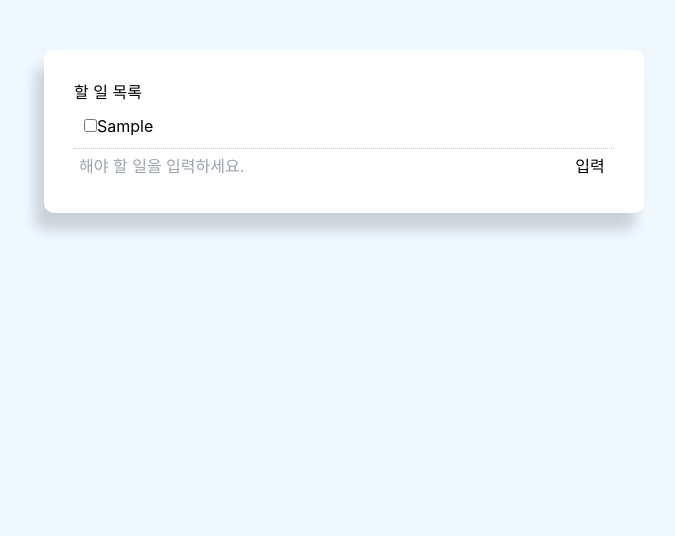
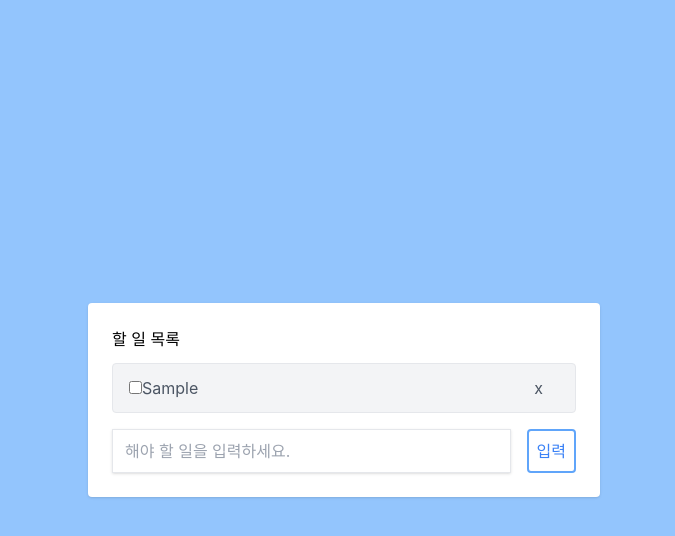
Before and after one commit to Sophiee5/react-todo-app, a React (Create React App) app: page / in a window 1280 px wide. Both pictures are taken after typing "Sample" into the empty fields and a click on the input "입력". Shown: the top 536 px of the page, without its empty margins (296-971 px from the left). Built offline with nearby package versions, Linux system fonts and the light colour scheme.

Commit message:
drag & drop 기능 추가

```diff
--- a/package.json
+++ b/package.json
@@ -7,6 +7,7 @@
     "@testing-library/react": "^13.3.0",
     "@testing-library/user-event": "^13.5.0",
     "react": "^18.2.0",
+    "react-beautiful-dnd": "^13.1.0",
     "react-dom": "^18.2.0",
     "react-scripts": "5.0.1",
     "web-vitals": "^2.1.4"
--- a/src/App.css
+++ b/src/App.css
@@ -1,16 +1,3 @@
 @tailwind base;
 @tailwind components;
 @tailwind utilities;
-
-.container {
-    margin: auto;
-    max-width: 600px;
-}
-
-.todoBlock {
-    padding: 30px;
-    margin-top: 50px;
-    background: #fff;
-    border-radius: 10px;
-    box-shadow: -9px 17px 13px rgb(0 0 0 / 16%);
-}
--- a/src/App.js
+++ b/src/App.js
@@ -1,7 +1,7 @@
 import React, { useState } from "react";
 import "./App.css";
 import Form from "./components/Form";
-import List from "./components/List";
+import Lists from "./components/Lists";
 
 export default function App() {
   const [todoData, setTodoData] = useState([]);
@@ -27,14 +27,13 @@
   };
 
   return (
-    <div className="container">
-      <div className="todoBlock">
-        <div className="title">
+    <div className="flex items-center justify-center w-screen h-screen bg-blue-300">
+      <div className="w-full p-6 m-4 bg-white rounded shadow lg:w-3/4 lg:max-w-lg">
+        <div className="flex justify-between mb-3">
           <h1>할 일 목록</h1>
         </div>
-        {/* <h1 className="text-3xl font-bold underline">Tailwindcss 테스트!!</h1> */}
 
-        <List todoData={todoData} setTodoData={setTodoData} />
+        <Lists todoData={todoData} setTodoData={setTodoData} />
 
         <Form handleSubmit={handleSubmit} value={value} setValue={setValue} />
       </div>
--- a/src/components/Form.js
+++ b/src/components/Form.js
@@ -6,16 +6,20 @@
   };
 
   return (
-    <form style={{ display: "flex" }} onSubmit={handleSubmit}>
+    <form onSubmit={handleSubmit} className="flex pt-2">
       <input
         type="text"
         name="value"
-        style={{ flex: "10", padding: "5px" }}
+        className="w-full px-3 py-2 mr-4 text-gray-400 border shadow"
         placeholder="해야 할 일을 입력하세요."
         value={value}
         onChange={handleChange}
       />
-      <input type="submit" value="입력" className="btn" style={{ flex: "1" }} />
+      <input
+        className="p-2 text-blue-500 border-2 border-blue-400 rounded hover:text-white hover:bg-blue-200"
+        type="submit"
+        value="입력"
+      />
     </form>
   );
 }
--- /dev/null
+++ b/src/components/Lists.js
@@ -0,0 +1,97 @@
+import React from "react";
+import { Draggable } from "react-beautiful-dnd";
+import { Droppable } from "react-beautiful-dnd";
+import { DragDropContext } from "react-beautiful-dnd";
+
+export default function List(props) {
+  const handleCompleteChange = (id) => {
+    let newTodoData = props.todoData.map((data) => {
+      if (data.id === id) {
+        data.completed = !data.completed;
+      }
+      console.log(data);
+      return data;
+    });
+    props.setTodoData(newTodoData);
+  };
+
+  //array.prototype.filter() : 어떠한 데이터 배열 안에서 주어진 함수의 테스트(조건)를 통과하는 데이터만을 가지고 새로운 배열에 담아준다.
+  const handleClick = (id) => {
+    let newTodoData = props.todoData.filter((data) => data.id !== id);
+    props.setTodoData(newTodoData);
+  };
+
+  const handleEnd = (result) => {
+    // result 매개변수에는 source 항목 및 대상 위치와 같은 드래그 이벤트에 대한 정보가 포함되어있다.
+    // console.log("result :", result);
+    // 목적지가 없으면 (이벤트 취소) 이 함수를 종료
+    if (!result.destination) return;
+
+    // todoData를 사용하기 위해 (불변성위해) 새로운 변수에 담아준다.
+    const newTodoData = props.todoData;
+    // 1. 변경시키려는 아이템을 배열에서 지워준다. (source > index)
+    // 2. return 값으로 지워진 아이템을 잡아준다.
+    // 새로운 (순서를 바꾼) 데이터 담아줄 변수 선언 (, 1은 무슨뜻이지?)
+    const [reorderedItem] = newTodoData.splice(result.source.index, 1);
+    // 원하는 자리에 reorderedItem을 insert 해준다.
+    newTodoData.splice(result.destination.index, 0, reorderedItem);
+    props.setTodoData(newTodoData);
+  };
+  return (
+    <div>
+      <DragDropContext onDragEnd={handleEnd}>
+        <Droppable droppableId="todo">
+          {(provided) => (
+            // droppable 사용해서 전해주는 정보를 div 요소에다가 전달
+            <div {...provided.droppableProps} ref={provided.innerRef}>
+              {props.todoData.map((data, index) => (
+                <Draggable
+                  key={data.id}
+                  draggableId={data.id.toString()}
+                  index={index}
+                >
+                  {(provided, snapshot) => (
+                    <div
+                      key={data.id}
+                      {...provided.draggableProps}
+                      ref={provided.innerRef}
+                      {...provided.dragHandleProps}
+                      className={`${
+                        snapshot.isDragging ? "bg-gray-400" : "bg-gray-100"
+                      } flex items-center justify-between w-full px-4 py-1 my-2 text-gray-600 border rounded`}
+                    >
+                      <div className="items-center">
+                        <input
+                          type="checkbox"
+                          defaultChecked={false}
+                          onChange={() => handleCompleteChange(data.id)}
+                        />
+                        <span
+                          className={
+                            data.completed ? "line-through" : undefined
+                          }
+                        >
+                          {data.title}
+                        </span>
+                      </div>
+                      <div className="items-center">
+                        <button
+                          className="px-4 py-2 float-right"
+                          onClick={() => handleClick(data.id)}
+                        >
+                          x
+                        </button>
+                      </div>
+                    </div>
+                  )}
+                </Draggable>
+              ))}
+              {/* 드래그 앤 드롭 시 효과를 좀 더 자연스럽게 해주는 기능 */}
+              {provided.placeholder}
+            </div>
+          )}
+        </Droppable>
+      </DragDropContext>
+    </div>
+  );
+}
--- a/src/index.js
+++ b/src/index.js
@@ -1,15 +1,11 @@
-import React from 'react';
-import ReactDOM from 'react-dom/client';
-import './index.css';
-import App from './App';
-import reportWebVitals from './reportWebVitals';
+import React from "react";
+import ReactDOM from "react-dom/client";
+import "./index.css";
+import App from "./App";
+import reportWebVitals from "./reportWebVitals";
 
-const root = ReactDOM.createRoot(document.getElementById('root'));
-root.render(
-  <React.StrictMode>
-    <App />
-  </React.StrictMode>
-);
+const root = ReactDOM.createRoot(document.getElementById("root"));
+root.render(<App />);
 
 // If you want to start measuring performance in your app, pass a function
 // to log results (for example: reportWebVitals(console.log))
```
Also changed, not shown: 1 other file (tests, documents, lock files or other folders).
